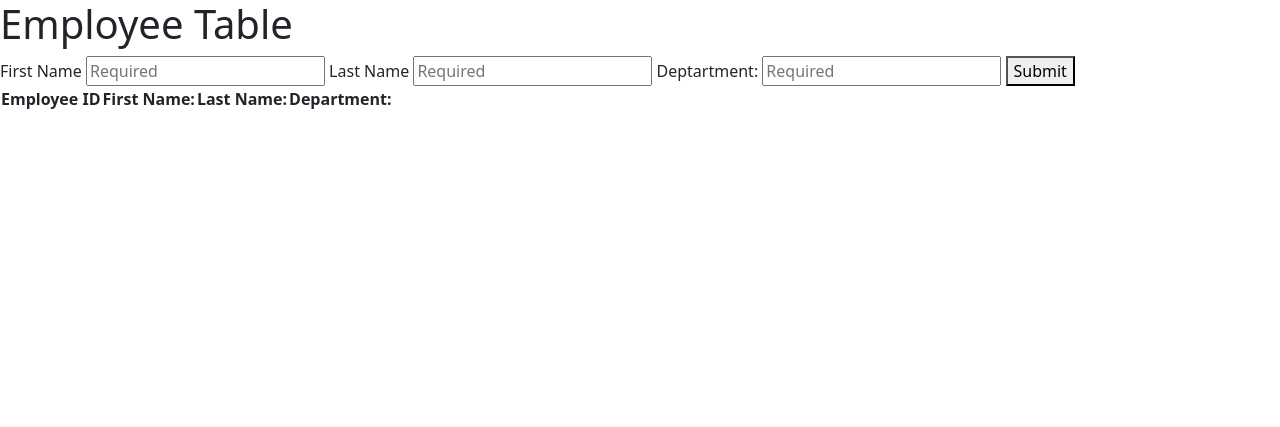
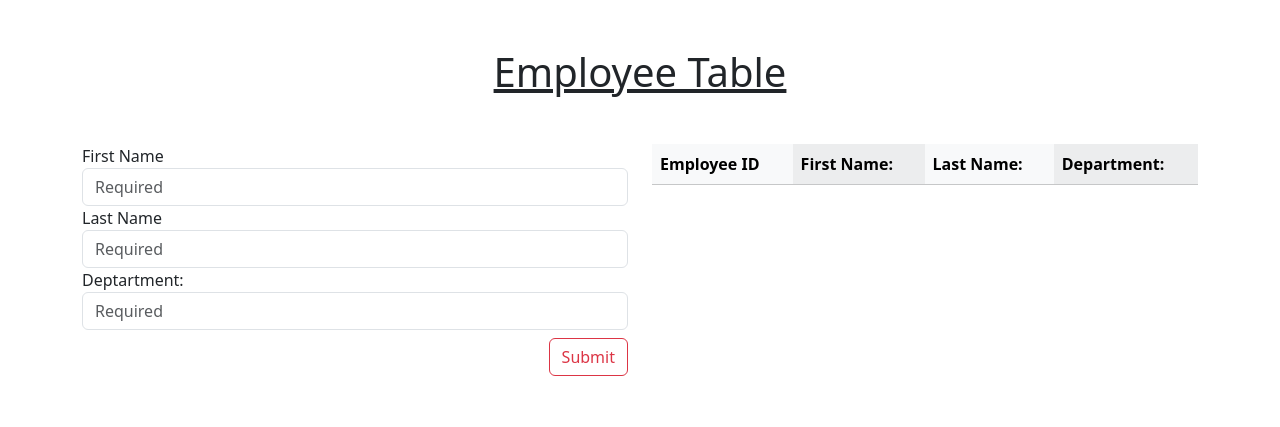
Before and after one commit to jaysune36/week10Assignment, a website: page index.html in a window 1280 px wide. Drawn offline with nearby package versions, Linux system fonts and the light colour scheme.

Commit message:
Created main layout for wwek10Assignment using bootstrap

```diff
--- a/index.html
+++ b/index.html
@@ -8,20 +8,32 @@
   </head>
   <body>
     <header>
-    <h1>Employee Table</h1>
+      <div class="container text-center mb-5 mt-5">
+        <h1 class="text-decoration-underline">Employee Table</h1>
+      </div>
     </header>
     <main>
-    <form class="form-info">
+      <div class="container">
+        <div class="row">
+          <div class="col-md">
+            <form class="form-info mb-5">
               <label for="first-name">First Name</label>
-      <input type="text" name="first-name" id="first-name" placeholder="Required" required />
+              <input type="text" name="first-name" id="first-name" class="form-control" placeholder="Required" aria-label="First name" required/>
               <label for="last-name">Last Name</label>
-      <input type="text" name="last-name" id="last-name" placeholder="Required" required />
-      <label for="dept">Deptartment: </label>
-      <input type="text" name="dept" id="dept" placeholder="Required" required />
-      <button type="submit" class="submit-btn">Submit</button>
+              <input type="text" name="last-name" id="last-name" class="form-control" placeholder="Required" aria-label="Last name" required/>
+              <label for="dept">Deptartment:
+              </label>
+              <input type="text" name="dept" id="dept" class="form-control" placeholder="Required" aria-label="Dept" required/>
+
+              <div class="d-grid gap-2 d-md-flex justify-content-md-end">
+              <button type="submit" class="submit-btn btn btn-outline-danger mt-2 me-md2">Submit</button>
+              </div>
+
             </form>
-    <table class="table-doc">
-      <thead>
+          </div>
+          <div class="col-md">
+            <table class="table-doc table table-dark table-striped-columns table-hover rounded">
+              <thead class="table-light">
                 <tr>
                   <th>Employee ID</th>
                   <th>First Name:</th>
@@ -31,6 +43,10 @@
               </thead>
               <tbody></tbody>
             </table>
+          </div>
+        </div>
+      </div>
+
     </main>
     <script src="node_modules/bootstrap/dist/js/bootstrap.js"></script>
     <script src="node_modules/jquery/dist/jquery.js"></script>
```
Lines whose indentation alone changed are shown as unchanged.
